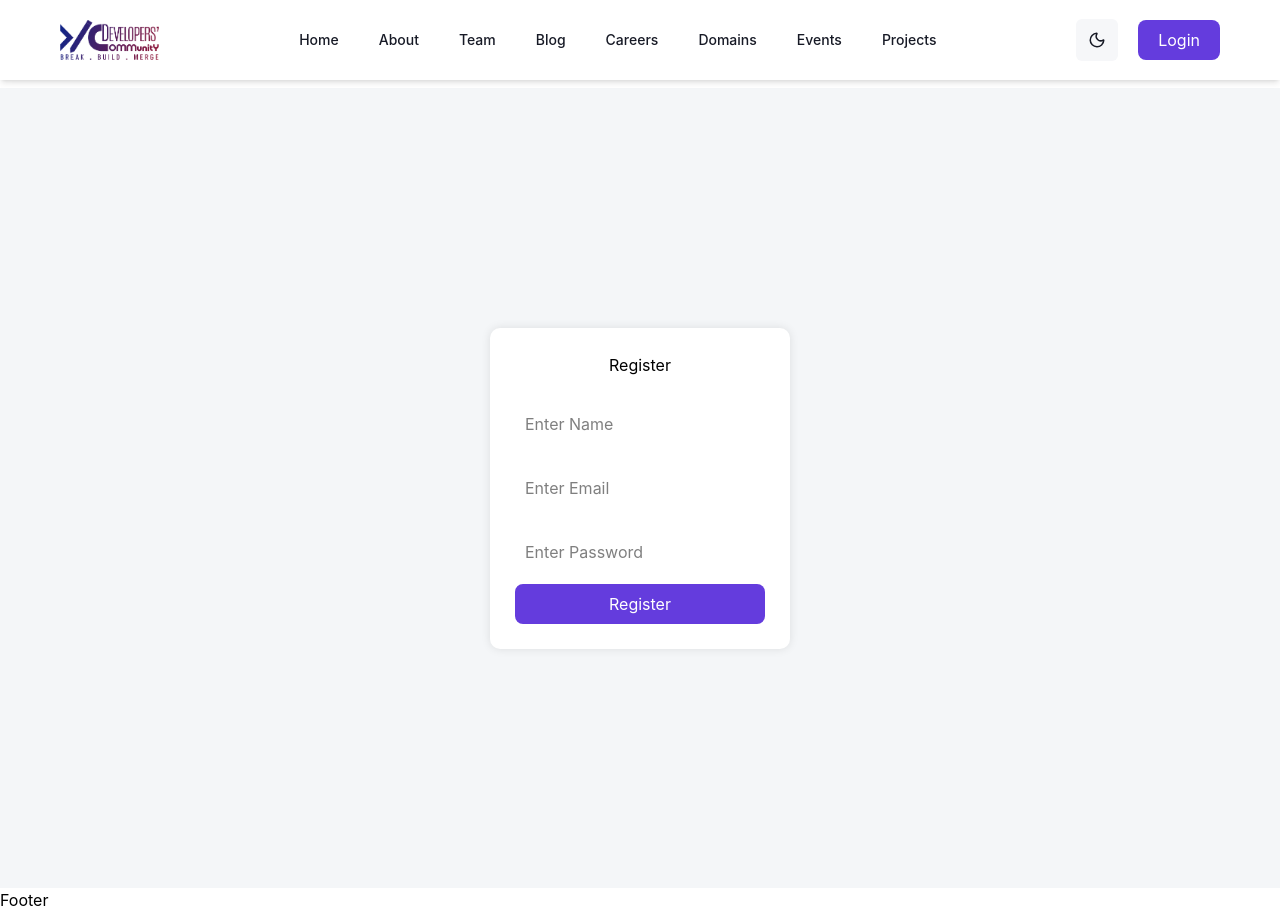
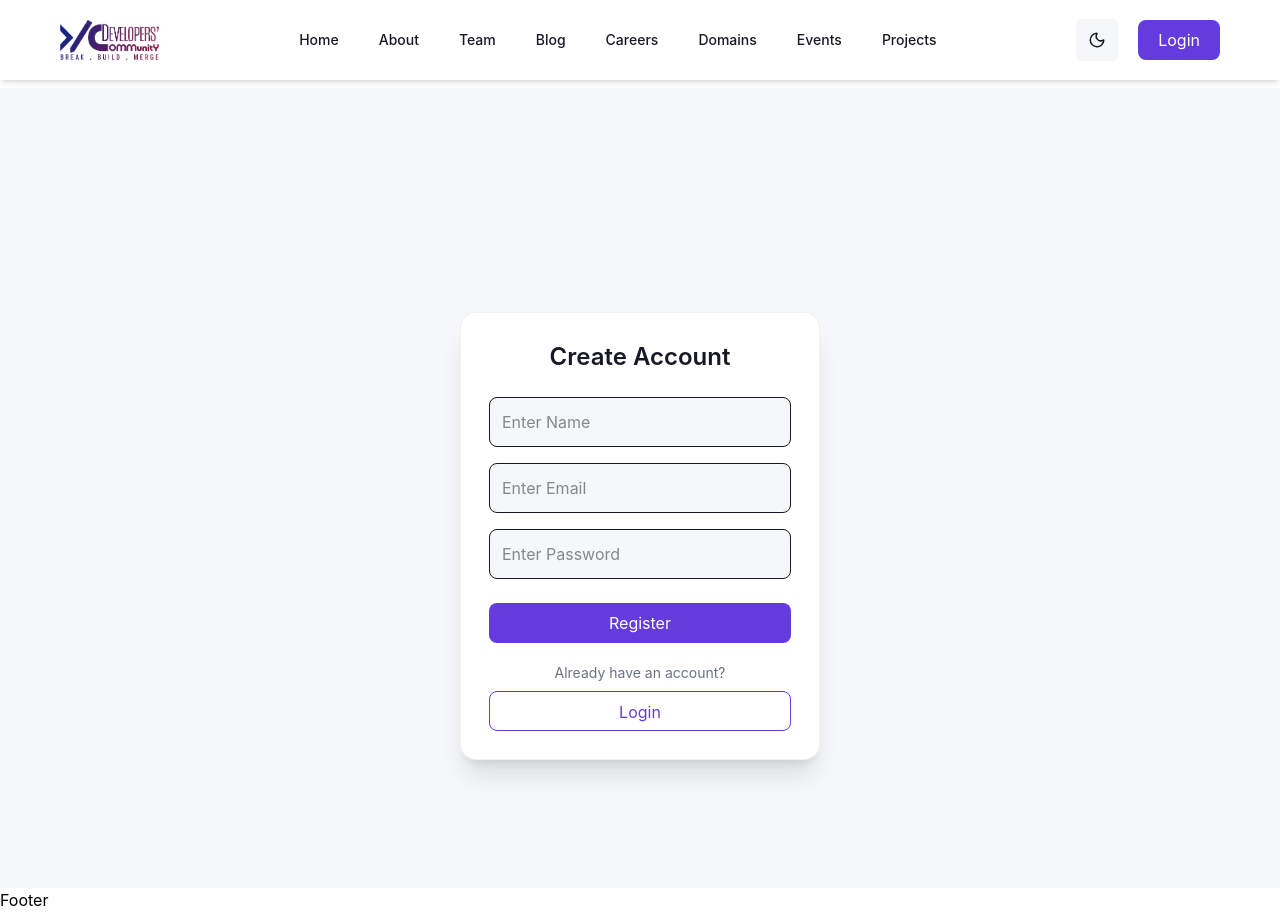
Before and after one commit to Devcommunity2026/sdc-frontend, a React (Vite) app: page /register in a window 1280 px wide. Built offline with nearby package versions, Linux system fonts and the light colour scheme.

Commit message:
UI changes in login and register page

```diff
--- a/src/App.jsx
+++ b/src/App.jsx
@@ -16,6 +16,7 @@ import Events from './pages/Events';
 import ProtectedRoute from "./components/ProtectedRoute";
 import Register from "./pages/Register";
 import Verify from "./pages/Verify";
+import PublicRoute from "./components/PublicRoute";
 
 function App() {
   return (
@@ -28,14 +29,32 @@ function App() {
     </ProtectedRoute>} />
             <Route index element={<Home />} />
             <Route path="about" element={<About />} />
-            <Route path="team" element={<Team />} />
-            <Route path="login" element={<Login />} />
+            <Route path="/team" element={
+    <ProtectedRoute>
+      <Team />
+    </ProtectedRoute>
+  } />
+           <Route
+  path="/login"
+  element={
+    <PublicRoute>
+      <Login />
+    </PublicRoute>
+  }
+/>
             <Route path="blog" element={<Blog />} />
             <Route path="domains" element={<Domains />} />
             <Route path="careers" element={<Careers />} />
             <Route path="projects" element={<Projects />} />
             <Route path="events" element={<Events />} />
-            <Route path="/register" element={<Register />} />
+            <Route
+  path="/register"
+  element={
+    <PublicRoute>
+      <Register />
+    </PublicRoute>
+  }
+/>
             <Route path="/verify" element={<Verify />} />
         </Routes>
         </Layout>
--- a/src/components/Navbar.jsx
+++ b/src/components/Navbar.jsx
@@ -1,23 +1,32 @@
-import React from 'react'
+import React, { useContext } from 'react'
 import navData from '../data/navData'
 import { Link, useLocation, useNavigate } from 'react-router-dom'
 import { Sun, Moon } from 'lucide-react'
 import darkLogo from '../assets/logo-white.png'
 import logo from '../assets/logo.png'
 import { themeContext } from '../contexts/ThemeProvider'
-import { useContext } from 'react'
 import Button from './ui/Button'
 
 const Navbar = () => {
+
   const location = useLocation()
   const navigate = useNavigate()
   const { theme, setTheme } = useContext(themeContext)
+
+  // ✅ get login state INSIDE component
+  const isLoggedIn = localStorage.getItem("isLoggedIn");
+
+  // ✅ logout function
+  const handleLogout = () => {
+    localStorage.removeItem("isLoggedIn");
+    navigate("/login");
+  };
 
   const toggleTheme = () => {
     setTheme(theme === 'dark' ? 'light' : 'dark')
   }
 
-  const handelLogin = () => {
+  const handleLogin = () => {
     navigate('/login')
   }
 
@@ -36,7 +45,7 @@ const Navbar = () => {
               key={element.name}
               to={element.path}
               className={`px-4 py-2 rounded-lg text-sm font-medium
-                 ${location.pathname == element.path ? 'bg-blue-200' : 'hover:bg-black/10'}
+              ${location.pathname === element.path ? 'bg-primary/20 text-primary' : 'hover:bg-black/10'}
               transition-all ease-in duration-100`}
             >
               {element.name}
@@ -45,14 +54,28 @@ const Navbar = () => {
         }
       </div>
 
-      {/* Login and theme button */}
+      {/* Right side */}
       <div className='flex items-center justify-center gap-5'>
-        <button className=' rounded-md bg-background dark:bg-dark-background px-3 py-3' onClick={toggleTheme}>
-          {(theme === 'dark') ? <Sun size={18} /> : <Moon size={18} />}
+
+        {/* Theme Toggle */}
+        <button
+          className='rounded-md bg-background dark:bg-dark-background px-3 py-3'
+          onClick={toggleTheme}
+        >
+          {theme === 'dark' ? <Sun size={18} /> : <Moon size={18} />}
         </button>
-        <Button variant="default" size="default" className="w-full" onClick={() => handelLogin()} >
-          Login
-        </Button>
+
+        {/* Login / Logout */}
+        {isLoggedIn ? (
+          <Button onClick={handleLogout}>
+            Logout
+          </Button>
+        ) : (
+          <Button onClick={handleLogin}>
+            Login
+          </Button>
+        )}
+
       </div>
     </nav>
   )
--- /dev/null
+++ b/src/components/PublicRoute.jsx
@@ -0,0 +1,13 @@
+import { Navigate } from "react-router-dom";
+
+const PublicRoute = ({ children }) => {
+  const isLoggedIn = localStorage.getItem("isLoggedIn");
+
+  if (isLoggedIn) {
+    return <Navigate to="/" />;
+  }
+
+  return children;
+};
+
+export default PublicRoute;
--- a/src/pages/Login.jsx
+++ b/src/pages/Login.jsx
@@ -1,68 +1,93 @@
 import React, { useState } from "react";
 import axios from "axios";
 import { useNavigate } from "react-router-dom";
-import Button from "../components/ui/Button"; // correct path
+import Button from "../components/ui/Button";
 
 const Login = () => {
   const navigate = useNavigate();
+
   const [email, setEmail] = useState("");
   const [password, setPassword] = useState("");
-  const [loading, setLoading] = useState(false);
 
   const handleSubmit = async (e) => {
     e.preventDefault();
 
-    if (!email || !password) {
-      alert("Please fill all fields");
-      return;
-    }
-
     try {
-      setLoading(true);
-
       const res = await axios.post(
-        "http://localhost:3000/auth/login",
+        "http://127.0.0.1:3000/auth/login",
         { email, password },
         { withCredentials: true }
       );
 
-      localStorage.setItem("isLoggedIn", "true");
-
+      if (res.data.success) {
+        localStorage.setItem("isLoggedIn", "true"); // ✅ ADD THIS
         navigate("/");
-      // window.loction.href = "/";
+      }
 
     } catch (err) {
       alert(err.response?.data?.message || "Login failed");
-    } finally {
-      setLoading(false);
     }
   };
 
   return (
-    <div className="login-container">
-      <form className="login-form" onSubmit={handleSubmit}>
-        <h2>Login</h2>
+    <div className="min-h-screen flex items-center justify-center pt-24
+    bg-background dark:bg-dark-background">
 
+      <div className="w-[360px] p-7 rounded-2xl shadow-xl
+      bg-white bg-background dark:bg-dark-background border border-black/5 dark:border-white/10">
+
+        <h2 className="text-2xl font-semibold text-center
+        text-foreground dark:text-dark-foreground mb-6">
+          Welcome Back
+        </h2>
+
+        <form onSubmit={handleSubmit} className="flex flex-col gap-4">
+
+          {/* Email */}
           <input
             type="email"
             placeholder="Enter Email"
             value={email}
             onChange={(e) => setEmail(e.target.value)}
-          className="login-input"
+            className="p-3 rounded-lg border
+            bg-background dark:bg-dark-background
+            text-foreground dark:text-dark-foreground
+            outline-none focus:ring-2 focus:ring-primary"
           />
 
+          {/* Password */}
           <input
             type="password"
             placeholder="Enter Password"
             value={password}
             onChange={(e) => setPassword(e.target.value)}
-          className="login-input"
+            className="p-3 rounded-lg border
+            bg-background dark:bg-dark-background
+            text-foreground dark:text-dark-foreground
+            outline-none focus:ring-2 focus:ring-primary"
           />
 
-        <Button type="submit" disabled={loading}>
-          {loading ? "Logging in..." : "Login"}
+          {/* Login Button */}
+          <Button className="w-full mt-2">
+            Login
           </Button>
+
         </form>
+
+        {/* Register Section */}
+        <div className="mt-5 text-center text-sm text-gray-500 dark:text-gray-400">
+          Don’t have an account?
+        </div>
+
+        <Button
+          variant="outline"
+          className="w-full mt-2 border border-primary text-primary hover:bg-primary/10"
+          onClick={() => navigate("/register")}
+        >
+          Create Account
+        </Button>
+
+      </div>
     </div>
   );
 };
--- a/src/pages/Register.jsx
+++ b/src/pages/Register.jsx
@@ -1,8 +1,11 @@
 import React, { useState } from "react";
 import axios from "axios";
+import { useNavigate } from "react-router-dom";
 import Button from "../components/ui/Button";
 
 const Register = () => {
+  const navigate = useNavigate();
+
   const [name, setName] = useState("");
   const [email, setEmail] = useState("");
   const [password, setPassword] = useState("");
@@ -17,54 +20,99 @@ const Register = () => {
 
     try {
       const res = await axios.post(
-            "http://localhost:3000/auth/register",
+        "http://127.0.0.1:3000/auth/register",
         { name, email, password },
         {
           withCredentials: true,
           headers: {
             "Content-Type": "application/json",
-                "Cache-Control": "no-cache"
-              }
+            "Cache-Control": "no-cache",
+          },
         }
       );
 
+      if (res.data.success) {
         localStorage.setItem("verifyEmail", email);
         navigate("/verify");
+      }
 
     } catch (err) {
-      console.log("REGISTER ERROR:", err.response);
+      console.log("REGISTER ERROR:", err);
       alert(err.response?.data?.message || "Register failed");
     }
   };
 
   return (
-    <div className="login-container">
-      <form className="login-form" onSubmit={handleRegister}>
-        <h2>Register</h2>
+    <div className="min-h-screen flex items-center justify-center pt-24
+    bg-background dark:bg-dark-background transition-colors">
 
+      <div className="w-[360px] p-7 rounded-2xl shadow-xl
+      bg-white dark:bg-dark-background border border-black/5 dark:border-white/10">
+
+        <h2 className="text-2xl font-semibold text-center
+        text-foreground dark:text-dark-foreground mb-6">
+          Create Account
+        </h2>
+
+        <form onSubmit={handleRegister} className="flex flex-col gap-4">
+
+          {/* Name */}
           <input
             type="text"
             placeholder="Enter Name"
+            value={name}
             onChange={(e) => setName(e.target.value)}
-          className="login-input"
+            className="p-3 rounded-lg border
+            bg-background dark:bg-dark-background
+            text-foreground dark:text-dark-foreground
+            outline-none focus:ring-2 focus:ring-primary"
           />
 
+          {/* Email */}
           <input
             type="email"
             placeholder="Enter Email"
+            value={email}
             onChange={(e) => setEmail(e.target.value)}
-          className="login-input"
+            className="p-3 rounded-lg border
+            bg-background dark:bg-dark-background
+            text-foreground dark:text-dark-foreground
+            outline-none focus:ring-2 focus:ring-primary"
           />
 
+          {/* Password */}
           <input
             type="password"
             placeholder="Enter Password"
+            value={password}
             onChange={(e) => setPassword(e.target.value)}
-          className="login-input"
+            className="p-3 rounded-lg border
+            bg-background dark:bg-dark-background
+            text-foreground dark:text-dark-foreground
+            outline-none focus:ring-2 focus:ring-primary"
           />
 
-        <Button type="submit">Register</Button>
+          {/* Register Button */}
+          <Button className="w-full mt-2">
+            Register
+          </Button>
+
         </form>
+
+        {/* Redirect to Login */}
+        <div className="mt-5 text-center text-sm text-gray-500 dark:text-gray-400">
+          Already have an account?
+        </div>
+
+        <Button
+          variant="outline"
+          className="w-full mt-2 border border-primary text-primary hover:bg-primary/10"
+          onClick={() => navigate("/login")}
+        >
+          Login
+        </Button>
+
+      </div>
     </div>
   );
 };
--- a/src/pages/Verify.jsx
+++ b/src/pages/Verify.jsx
@@ -1,33 +1,34 @@
 import React, { useState } from "react";
 import axios from "axios";
+import { useNavigate } from "react-router-dom";
 import Button from "../components/ui/Button";
-import { useNavigate } from "react-router-dom";
 
 const Verify = () => {
+  const navigate = useNavigate();
   const [otp, setOtp] = useState("");
-  const navigate = useNavigate();
 
-  // get email from localStorage
   const email = localStorage.getItem("verifyEmail");
+  console.log("VERIFY EMAIL:", email);
 
   const handleVerify = async (e) => {
     e.preventDefault();
 
+    if (!otp) {
+      alert("Enter OTP");
+      return;
+    }
+
     try {
       const res = await axios.post(
-        "http://localhost:3000/auth/verify",
-        {
-          email,
-          userOtp: otp,
-        }
+        "http://127.0.0.1:3000/auth/verify",
+        { email, otp },
+        { withCredentials: true }
       );
 
-      alert("Verification successful");
-
-      // after verify → login state
+      if (res.data.success) {
         localStorage.setItem("isLoggedIn", "true");
-
         navigate("/");
+      }
 
     } catch (err) {
       alert(err.response?.data?.message || "Verification failed");
@@ -35,20 +36,37 @@ const Verify = () => {
   };
 
   return (
-    <div className="login-container">
-      <form className="login-form" onSubmit={handleVerify}>
-        <h2>Enter OTP</h2>
+    <div className="min-h-screen flex items-center justify-center pt-24
+    bg-background dark:bg-dark-background transition-colors">
+
+      <div className="w-[360px] p-7 rounded-2xl shadow-xl
+      bg-white dark:bg-dark-background border border-black/5 dark:border-white/10">
+
+        <h2 className="text-2xl font-semibold text-center
+        text-foreground dark:text-dark-foreground mb-6">
+          Verify OTP 🔐
+        </h2>
+
+        <form onSubmit={handleVerify} className="flex flex-col gap-4">
 
           <input
             type="text"
             placeholder="Enter OTP"
             value={otp}
             onChange={(e) => setOtp(e.target.value)}
-          className="login-input"
+            className="p-3 rounded-lg border
+            bg-background dark:bg-dark-background
+            text-foreground dark:text-dark-foreground
+            outline-none focus:ring-2 focus:ring-primary text-center"
           />
 
-        <Button type="submit">Verify</Button>
+          <Button className="w-full mt-2">
+            Verify
+          </Button>
+
         </form>
+
+      </div>
     </div>
   );
 };
```
Also changed, not shown: src/contexts/ThemeProvider.jsx (+7 -3 lines). Lines whose indentation alone changed are shown as unchanged.
